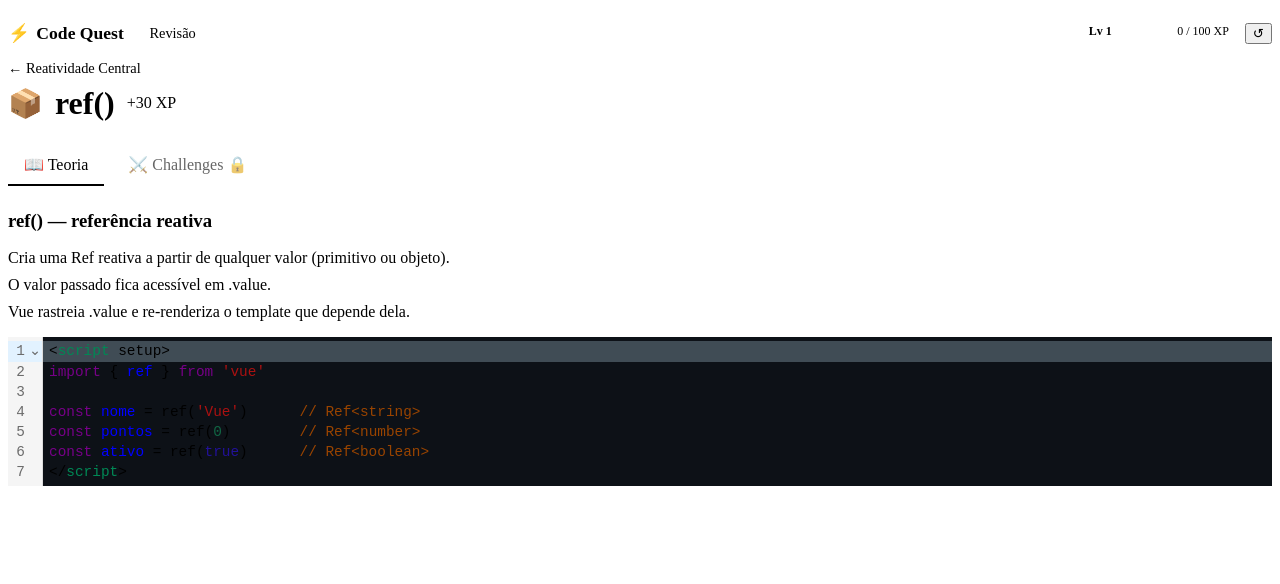
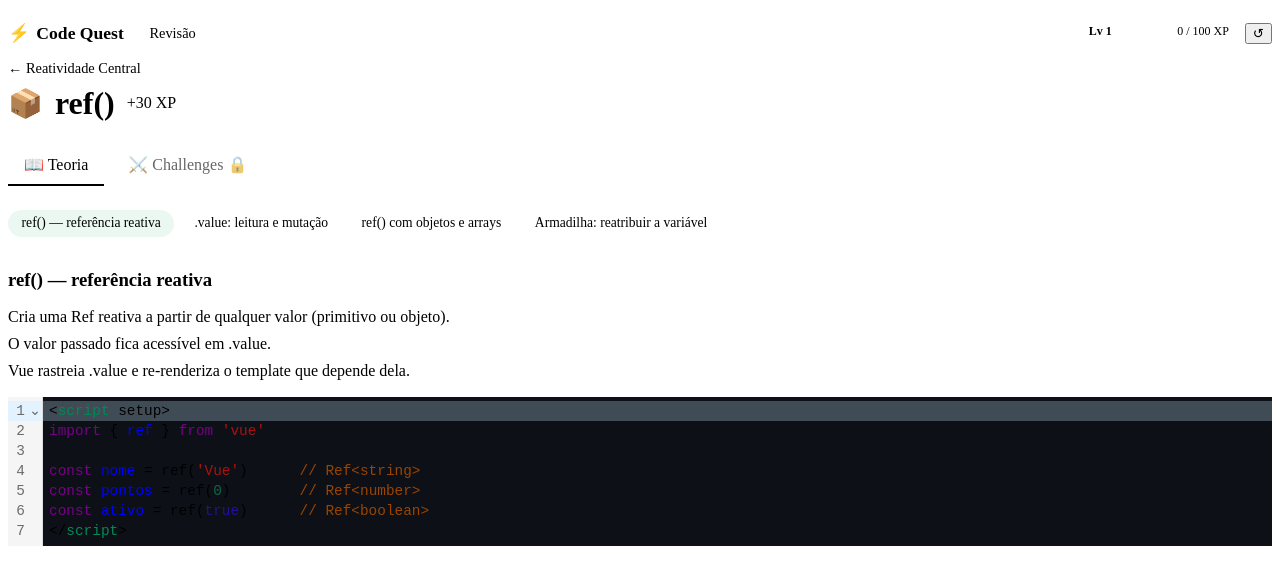
Before and after one commit to fullstackgabe/codequest, a Vue app: page /course/vue/lesson/vue/reactivity/ref in a window 1280 px wide. Shown: the top 584 px of the page. Built offline with nearby package versions, Linux system fonts and the light colour scheme; the HTML template or start-up script is replaced by a standard one.

Commit message:
feat(lesson): theory pills with full titles (replace dots)

```diff
--- a/src/views/LessonView.vue
+++ b/src/views/LessonView.vue
@@ -225,21 +225,22 @@ function switchTab(tab: Tab): void {
             Esta lição não tem teoria. Pode ir direto pros challenges.
           </div>
           <template v-else-if="currentTheoryBlock">
-            <TheoryBlock :block="currentTheoryBlock" />
-
-            <div class="lesson-theory__dots" role="tablist" aria-label="Blocos de teoria">
+            <div class="lesson-theory__pills" role="tablist" aria-label="Blocos de teoria">
               <button
-                v-for="(_, idx) in theory"
-                :key="idx"
+                v-for="(block, idx) in theory"
+                :key="block.tag"
                 type="button"
                 role="tab"
                 :aria-selected="idx === theoryIndex"
-                :aria-label="`Bloco ${idx + 1} de ${theory.length}`"
-                class="lesson-theory__dot"
-                :class="{ 'lesson-theory__dot--active': idx === theoryIndex }"
+                class="lesson-theory__pill"
+                :class="{ 'lesson-theory__pill--active': idx === theoryIndex }"
                 @click="goToTheory(idx)"
-              />
+              >
+                {{ block.title }}
+              </button>
             </div>
+
+            <TheoryBlock :block="currentTheoryBlock" />
 
             <div v-if="isLastTheory" class="lesson-theory__finish">
               <button
@@ -358,40 +359,42 @@ function switchTab(tab: Tab): void {
   opacity: 0.6;
 }
 
-.lesson-theory__dots {
+.lesson-theory__pills {
   display: flex;
-  gap: 0.5rem;
-  justify-content: center;
-  margin-top: 1.75rem;
+  flex-wrap: wrap;
+  gap: 0.4rem;
+  margin-bottom: 1.25rem;
+  padding-bottom: 0.75rem;
+  border-bottom: 1px solid var(--border);
 }
 
-.lesson-theory__dot {
-  width: 10px;
-  height: 10px;
-  padding: 0;
+.lesson-theory__pill {
+  background: var(--bg-card);
   border: 1px solid var(--border);
-  background: var(--bg-card);
+  color: var(--text-muted);
+  font: inherit;
+  font-size: 0.85rem;
+  padding: 0.35rem 0.85rem;
   border-radius: 999px;
   cursor: pointer;
-  transition: transform 0.18s ease, background 0.18s ease,
-    border-color 0.18s ease, width 0.25s ease;
+  transition: color 0.15s ease, border-color 0.15s ease, background 0.15s ease;
 }
 
-.lesson-theory__dot:hover {
+.lesson-theory__pill:hover {
+  color: var(--text);
   border-color: var(--primary);
-  transform: scale(1.15);
 }
 
-.lesson-theory__dot--active {
-  width: 24px;
-  background: var(--primary);
+.lesson-theory__pill--active {
+  color: var(--primary);
   border-color: var(--primary);
+  background: rgba(66, 184, 131, 0.1);
 }
 
 .lesson-theory__finish {
   display: flex;
   justify-content: center;
-  margin-top: 1rem;
+  margin-top: 1.5rem;
 }
 
 .lesson-challenges__progress {
```
